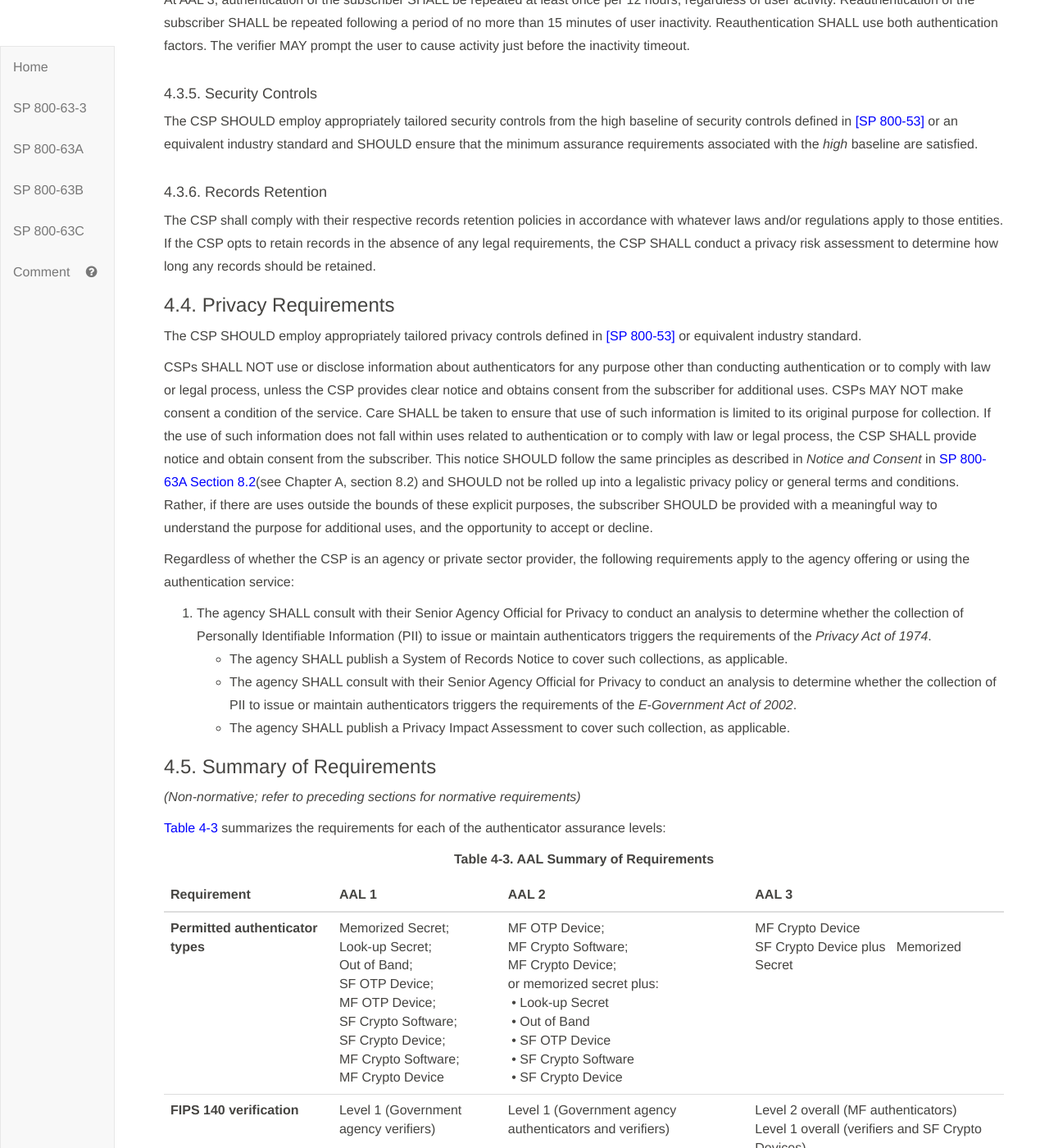
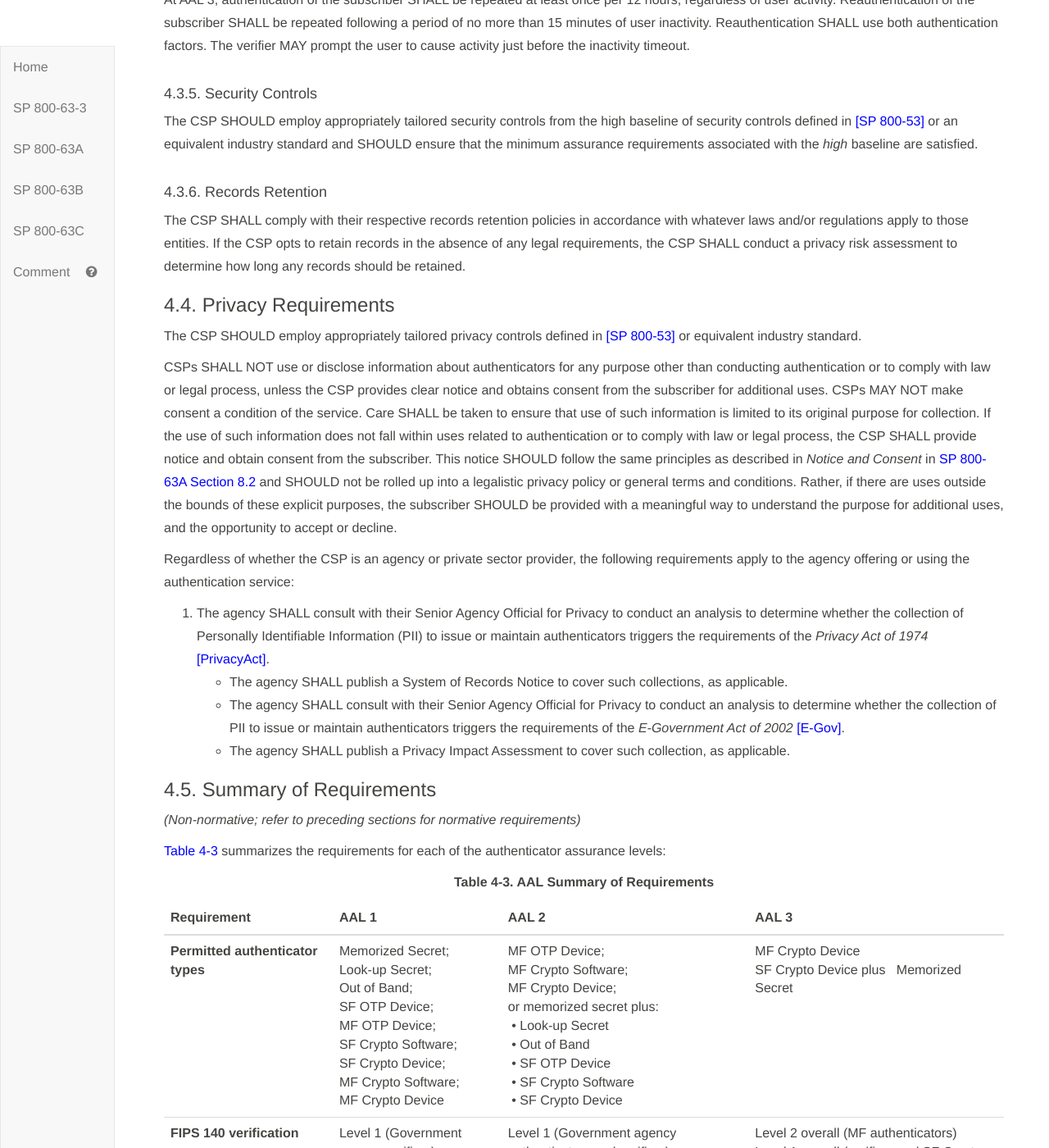
Before and after one commit to usnistgov/800-63-3, a Jekyll site: the page built from sp800-63b.md, in a window 1280 px wide and 1400 px high, scrolled down 23275 px. Shown: the whole window at 82% size. Built offline with Jekyll 4.4.1, drawn with Linux system fonts in a browser that asks for light colours; some of the changed text lies outside the part shown.

Commit message:
Clean up and add references.

```diff
--- a/sp800-63b/references.md
+++ b/sp800-63b/references.md
@@ -54,3 +54,9 @@
 <a name="FIPS198-1">[FIPS 198-1]</a> Federal Information Processing Standard Publication 198-1, *The Keyed-Hash Message Authentication Code (HMAC)*, July 2008.
 
 <a name="FIPS201">[FIPS 201]</a> Federal Information Processing Standard Publication 201-2, *Personal Identity Verification (PIV) of Federal Employees and Contractors*, August 2013, available at <http://dx.doi.org/10.6028/NIST.FIPS.201-2>.
+
+### 11.4. Legislation
+
+<a name="PrivacyAct">[Privacy Act]</a> *Privacy Act of 1974* (P.L. 93-579), December 1974, available at http://www.justice.gov/opcl/privacy-act-1974
+
+<a name-"E-Gov">[E-Gov]</a> *E-Government Act* \[includes FISMA] (P.L. 107-347), December 2002, available at http://www.gpo.gov/fdsys/pkg/PLAW-107publ347/pdf/PLAW-107publ347.pdf
--- a/sp800-63b/sec4_aal.md
+++ b/sp800-63b/sec4_aal.md
@@ -169,19 +169,19 @@
 
 #### 4.3.6. Records Retention
 
-The CSP shall comply with their respective records retention policies in accordance with whatever laws and/or regulations apply to those entities. If the CSP opts to retain records in the absence of any legal requirements, the CSP SHALL conduct a privacy risk assessment to determine how long any records should be retained.
+The CSP SHALL comply with their respective records retention policies in accordance with whatever laws and/or regulations apply to those entities. If the CSP opts to retain records in the absence of any legal requirements, the CSP SHALL conduct a privacy risk assessment to determine how long any records should be retained.
 
 ### <a name="aal_privacy"></a>4.4. Privacy Requirements
 
 The CSP SHOULD employ appropriately tailored privacy controls defined in [[SP 800-53]](#SP800-53) or equivalent industry standard.
 
-CSPs SHALL NOT use or disclose information about authenticators for any purpose other than conducting authentication or to comply with law or legal process, unless the CSP provides clear notice and obtains consent from the subscriber for additional uses. CSPs MAY NOT make consent a condition of the service. Care SHALL be taken to ensure that use of such information is limited to its original purpose for collection. If the use of such information does not fall within uses related to authentication or to comply with law or legal process, the CSP SHALL provide notice and obtain consent from the subscriber.  This notice SHOULD follow the same principles as described in *Notice and Consent* in [SP 800-63A Section 8.2](sp800-63a#consent)(see Chapter A, section 8.2) and SHOULD not be rolled up into a legalistic privacy policy or general terms and conditions. Rather, if there are uses outside the bounds of these explicit purposes, the subscriber SHOULD be provided with a meaningful way to understand the purpose for additional uses, and the opportunity to accept or decline.
+CSPs SHALL NOT use or disclose information about authenticators for any purpose other than conducting authentication or to comply with law or legal process, unless the CSP provides clear notice and obtains consent from the subscriber for additional uses. CSPs MAY NOT make consent a condition of the service. Care SHALL be taken to ensure that use of such information is limited to its original purpose for collection. If the use of such information does not fall within uses related to authentication or to comply with law or legal process, the CSP SHALL provide notice and obtain consent from the subscriber.  This notice SHOULD follow the same principles as described in *Notice and Consent* in [SP 800-63A Section 8.2](sp800-63a.html#consent) and SHOULD not be rolled up into a legalistic privacy policy or general terms and conditions. Rather, if there are uses outside the bounds of these explicit purposes, the subscriber SHOULD be provided with a meaningful way to understand the purpose for additional uses, and the opportunity to accept or decline.
 
 Regardless of whether the CSP is an agency or private sector provider, the following requirements apply to the agency offering or using the authentication service:
 
-1. The agency SHALL consult with their Senior Agency Official for Privacy to conduct an analysis to determine whether the collection of Personally Identifiable Information (PII) to issue or maintain authenticators triggers the requirements of the *Privacy Act of 1974*.
+1. The agency SHALL consult with their Senior Agency Official for Privacy to conduct an analysis to determine whether the collection of Personally Identifiable Information (PII) to issue or maintain authenticators triggers the requirements of the *Privacy Act of 1974* [[PrivacyAct]](#PrivacyAct).
 * The agency SHALL publish a System of Records Notice to cover such collections, as applicable.
-* The agency SHALL consult with their Senior Agency Official for Privacy to conduct an analysis to determine whether the collection of PII to issue or maintain authenticators triggers the requirements of the *E-Government Act of 2002*.
+* The agency SHALL consult with their Senior Agency Official for Privacy to conduct an analysis to determine whether the collection of PII to issue or maintain authenticators triggers the requirements of the *E-Government Act of 2002* [[E-Gov]](#E-Gov).
 * The agency SHALL publish a Privacy Impact Assessment to cover such collection, as applicable.
 
 ### 4.5. Summary of Requirements
--- a/sp800-63b/sec9_privacy.md
+++ b/sp800-63b/sec9_privacy.md
@@ -23,7 +23,7 @@
 
 ### 9.4. Agency Specific Privacy Compliance
 
-[Section 4.4](#aal_privacy) covers specific compliance obligations for federal CSPs. It is critical to involve your agency’s SAOP in the earliest stages of digital authentication system development to assess and mitigate privacy risks and advise the agency on compliance requirements, such as whether or not the collection of Personally Identifiable Information (PII) to issue or maintain authenticators triggers the *Privacy Act of 1974* or the *E-Government Act of 2002* requirement to conduct a Privacy Impact Assessment (PIA). For example, with respect to centralized maintenance of biometrics, it is likely that the Privacy Act requirements will be triggered and require coverage by either a new or existing Privacy Act system of records due to the collection and maintenance of attributes/PII necessary for authentication. The SAOP can similarly assist the agency in determining whether a PIA is required.
+[Section 4.4](#aal_privacy) covers specific compliance obligations for federal CSPs. It is critical to involve your agency’s SAOP in the earliest stages of digital authentication system development to assess and mitigate privacy risks and advise the agency on compliance requirements, such as whether or not the collection of Personally Identifiable Information (PII) to issue or maintain authenticators triggers the *Privacy Act of 1974* [[Privacy Act]](#PrivacyAct) or the *E-Government Act of 2002* [[E-Gov]](#E-Gov) requirement to conduct a Privacy Impact Assessment (PIA). For example, with respect to centralized maintenance of biometrics, it is likely that the Privacy Act requirements will be triggered and require coverage by either a new or existing Privacy Act system of records due to the collection and maintenance of attributes/PII necessary for authentication. The SAOP can similarly assist the agency in determining whether a PIA is required.
 
 These considerations should not be read as a requirement to develop a Privacy Act System of Records Notice (SORN) or PIA for authentication alone; in many cases it will make the most sense to draft a PIA and SORN that encompasses the entire digital authentication process or include the digital authentication process as part of a larger programmatic PIA that discusses the program or benefit the agency is establishing online access to.
 
```
